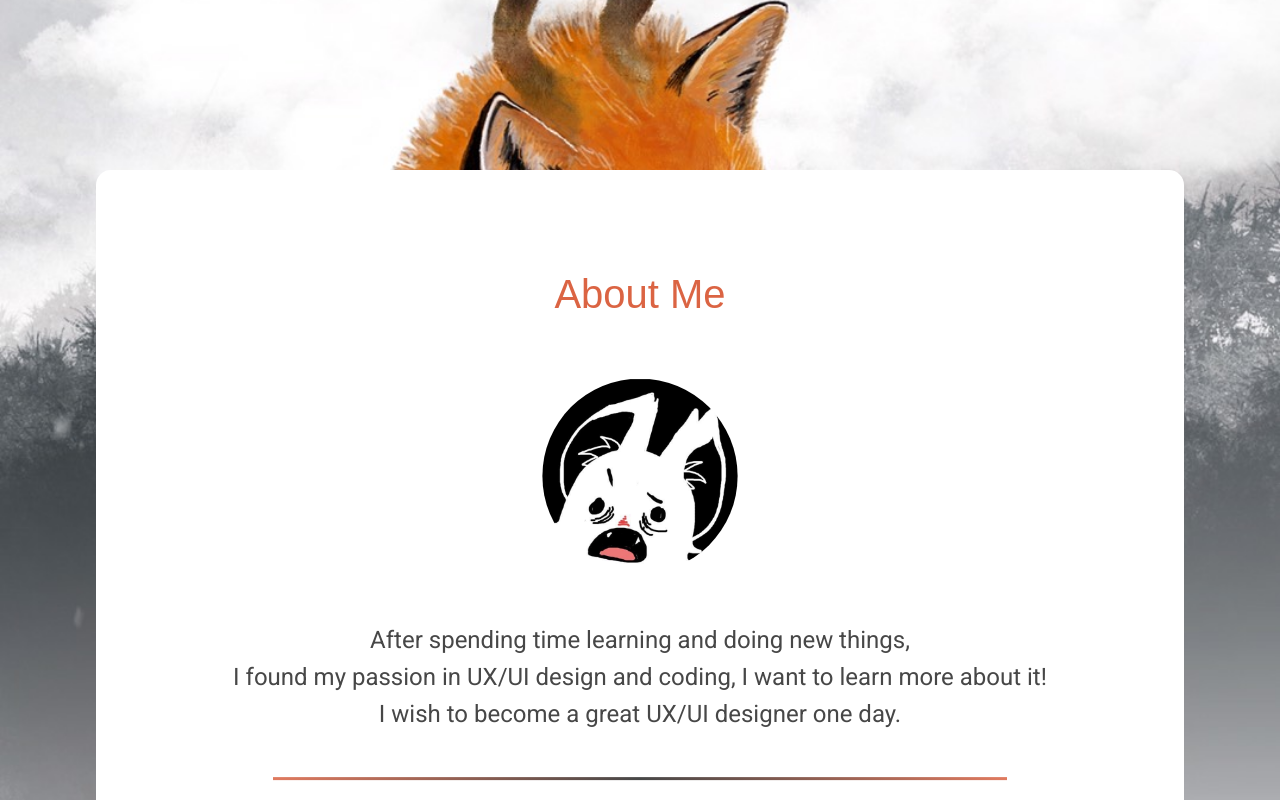
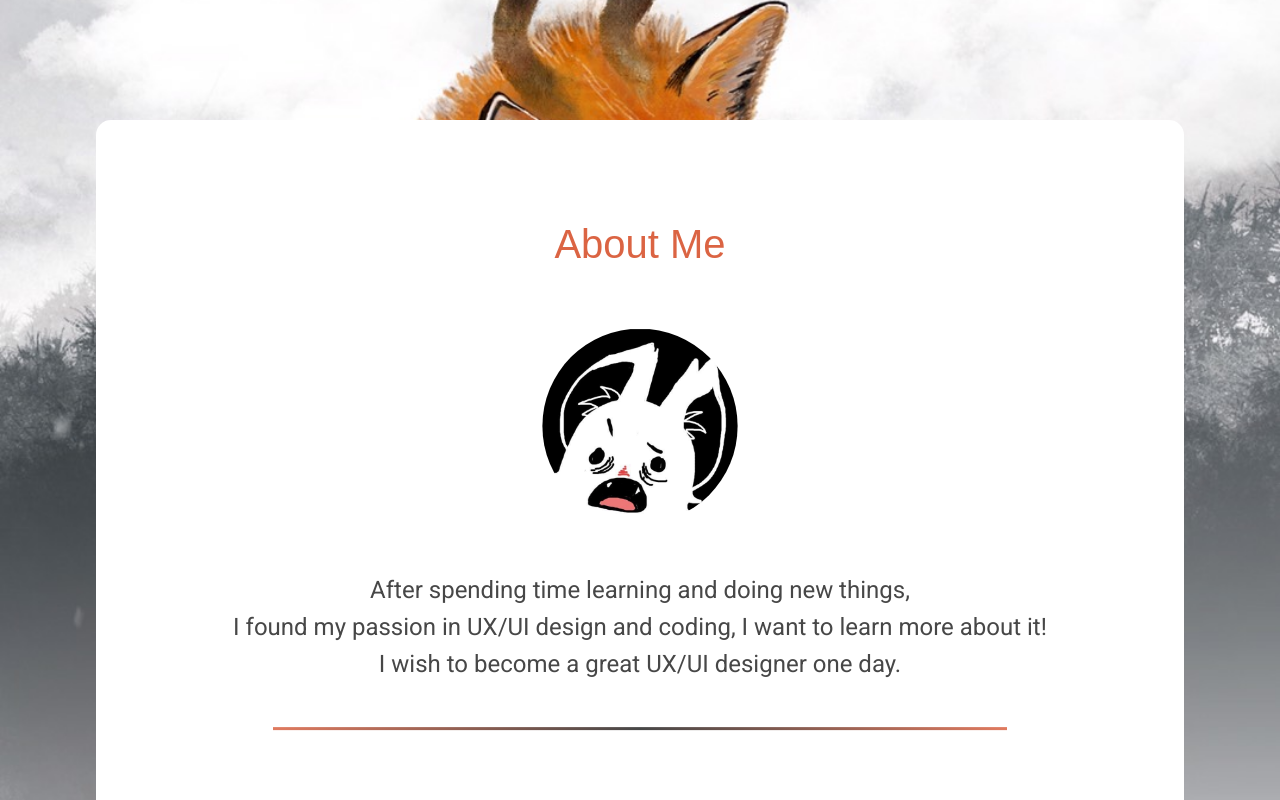
Before and after one commit to alligel/alliwebpage, a React (Create React App) app: page / in a window 1280 px wide. Shown: the part 1180-1980 px from the top of the page. Built offline with nearby package versions, Linux system fonts and the light colour scheme; a web font is replaced by a local one.

Commit message:
about me

```diff
--- a/public/styles.css
+++ b/public/styles.css
@@ -110,7 +110,7 @@ a:link {
 
 /* AboutMe Section */
 .about-container {
-  padding: 100px 20px 0px;
+  padding: 100px 20px;
   width: 85%;
   left: 50%;
   top: 60%;
```
